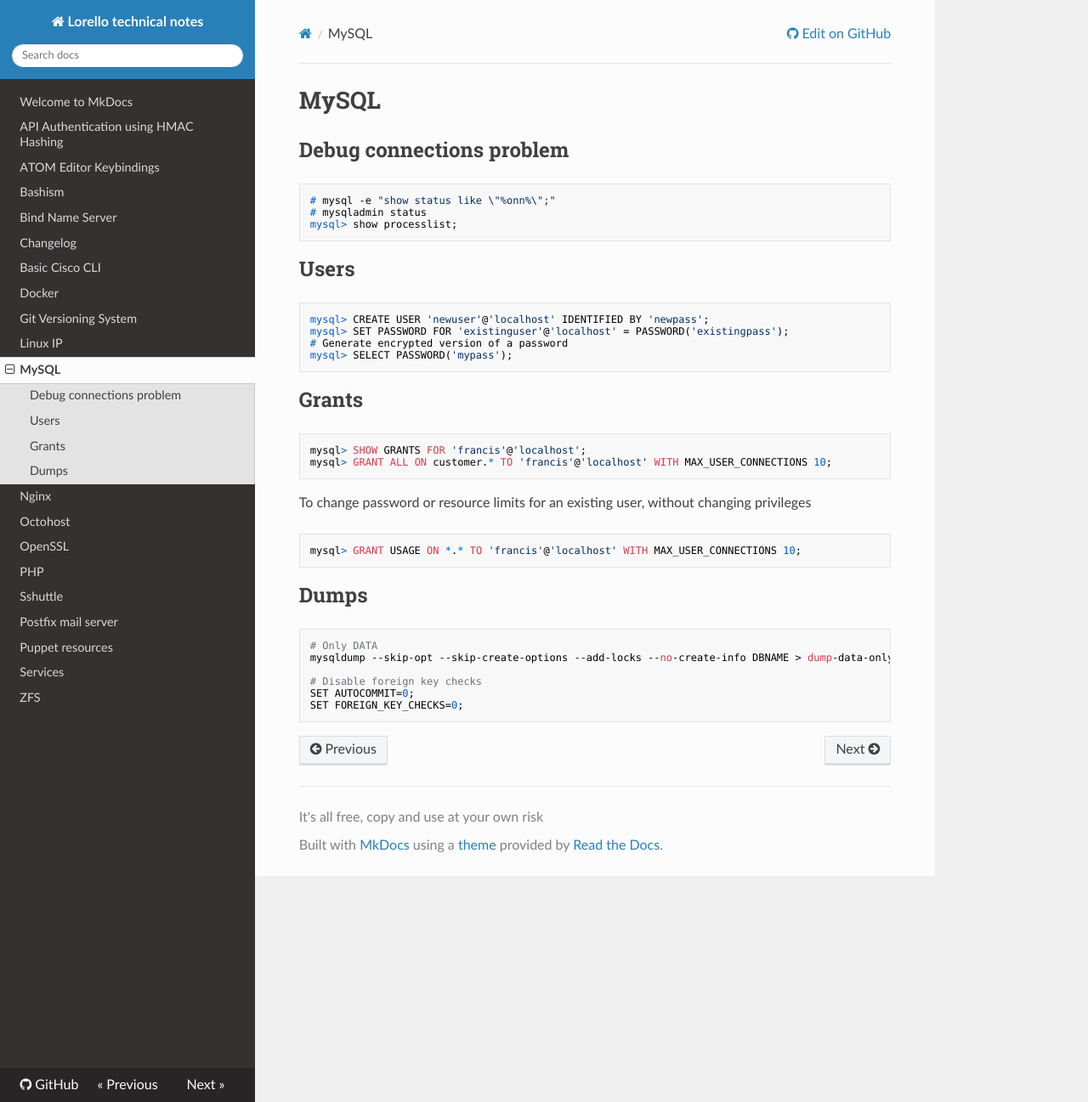
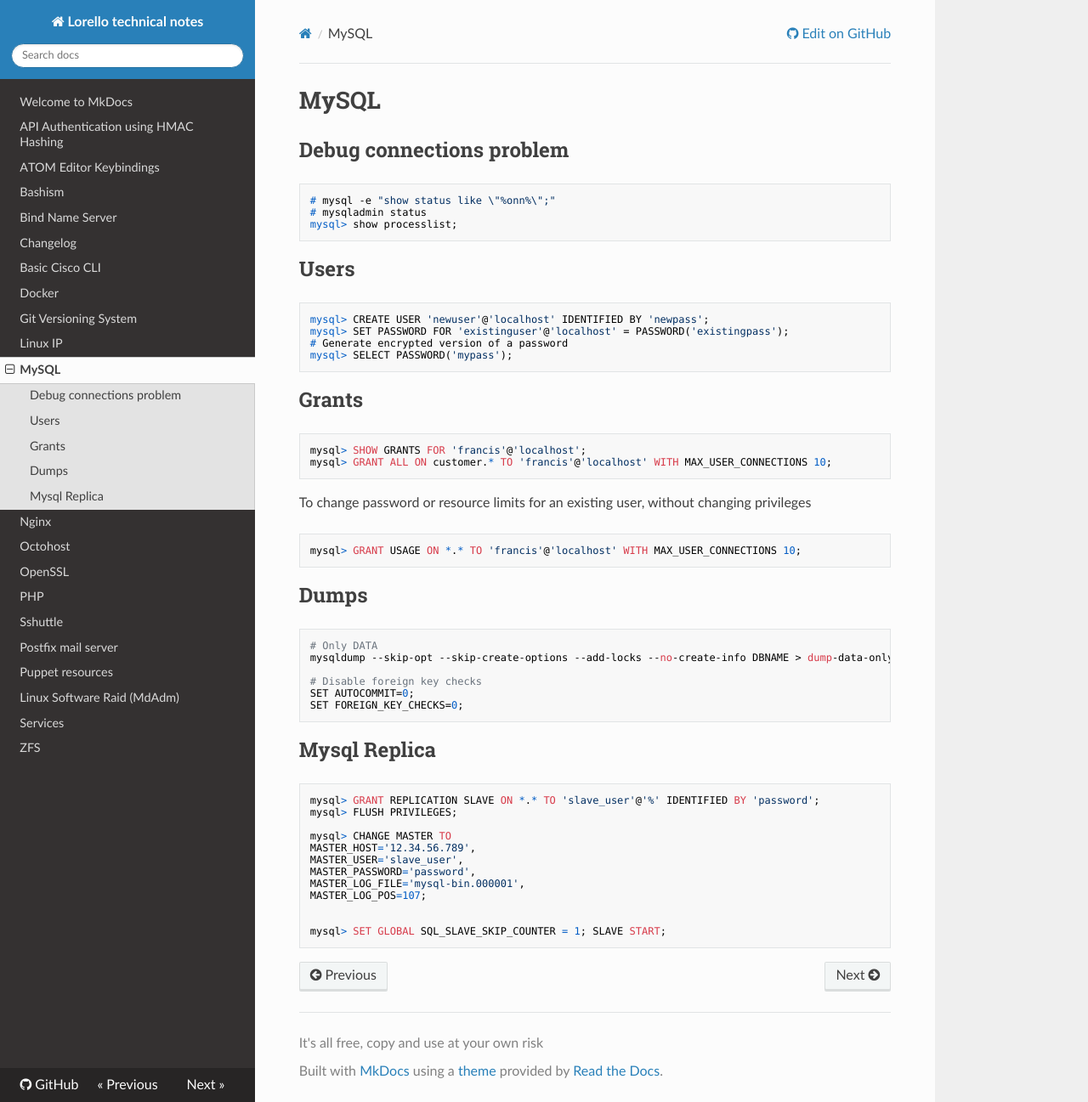
Before and after one commit to lorello/lorello.github.io, an MkDocs documentation site: the page built from docs/mysql.md, in a window 1280 px wide and 1297 px high. Shown: the whole window at 85% size. Built offline with MkDocs 1.6.1, drawn with Linux system fonts in a browser that asks for light colours; nearby versions of some CDN libraries.

Commit message:
fixed perms

```diff
--- a/docs/mysql.md
+++ b/docs/mysql.md
@@ -32,3 +32,18 @@
     # Disable foreign key checks
     SET AUTOCOMMIT=0;
     SET FOREIGN_KEY_CHECKS=0;
+
+## Mysql Replica
+
+    mysql> GRANT REPLICATION SLAVE ON *.* TO 'slave_user'@'%' IDENTIFIED BY 'password';
+    mysql> FLUSH PRIVILEGES;
+
+    mysql> CHANGE MASTER TO
+	MASTER_HOST='12.34.56.789',
+	MASTER_USER='slave_user',
+	MASTER_PASSWORD='password',
+	MASTER_LOG_FILE='mysql-bin.000001',
+	MASTER_LOG_POS=107;
+
+
+    mysql> SET GLOBAL SQL_SLAVE_SKIP_COUNTER = 1; SLAVE START;
```
Also changed, not shown: docs/raid.md (added, +35 -0 lines).
